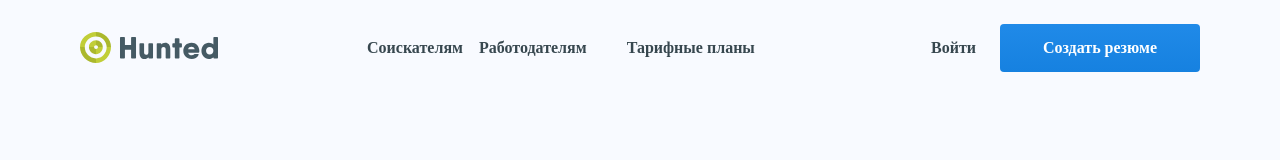
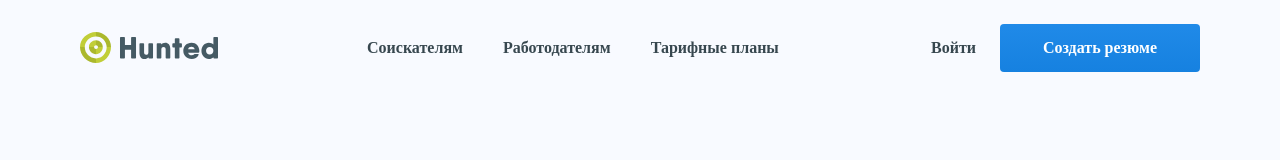
Before and after one commit to yakuznecov/hunted, a React (Create React App) app: page / in a window 1280 px wide. Shown: the top 160 px of the page. Built offline with nearby package versions, Linux system fonts and the light colour scheme; a web font is replaced by a local one.

Commit message:
fix link

```diff
--- a/src/components/Header/Header.jsx
+++ b/src/components/Header/Header.jsx
@@ -29,24 +29,19 @@ function Header({}) {
                 </Link>
                 <nav className={styles.nav}>
                     <ul className={styles.list}>
-                        <li
-                            className={cn(styles.item, { [styles.employer]: location.pathname === '/employer' })}
-                            onMouseUp={() => window.scrollTo({ top: 0 })}
-                        >
+                        <li className={styles.item} onMouseUp={() => window.scrollTo({ top: 0 })}>
                             <Link to="/" className={styles.title}>
                                 Соискателям
                             </Link>
                         </li>
 
-                        <Link to="/employer">
-                            <li
-                                className={cn(styles.item, { [styles.employer]: location.pathname === '/employer' })}
-                                onMouseUp={() => window.scrollTo({ top: 0 })}
-                            >
-                                <span className={styles.title}>Работодателям</span>
-                            </li>
-                        </Link>
-                        <li className={cn(styles.item, { [styles.employer]: location.pathname === '/employer' })}>
+                        <li className={styles.item} onMouseUp={() => window.scrollTo({ top: 0 })}>
+                            <Link to="/employer" className={styles.title}>
+                                Работодателям
+                            </Link>
+                        </li>
+
+                        <li className={styles.item}>
                             <span className={styles.title}>Тарифные планы</span>
                         </li>
                     </ul>
```
